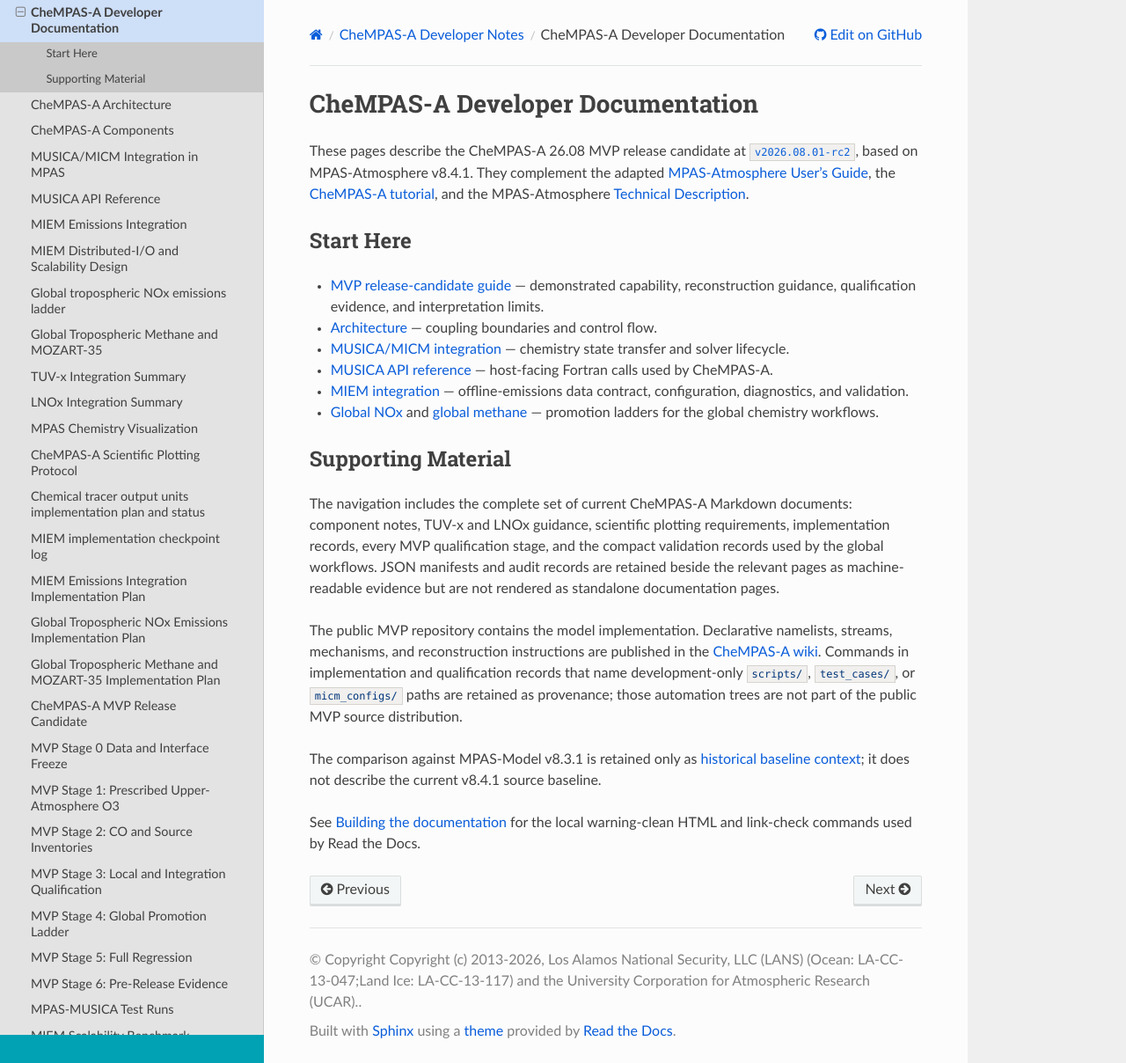
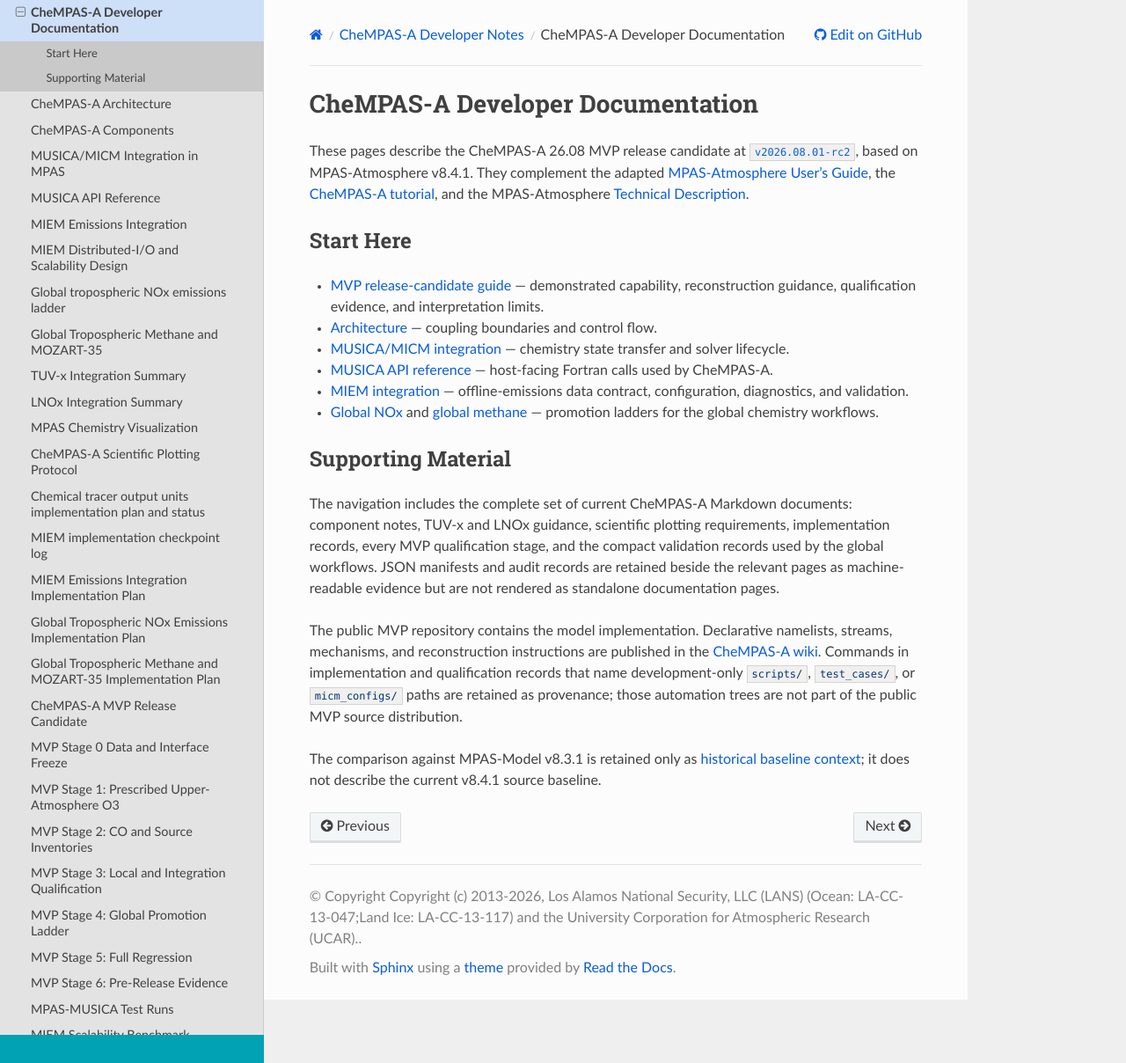
Before and after one commit to NCAR/CheMPAS-A-Docs, a Sphinx documentation site: the page built from docs/chempas/README.md, in a window 1280 px wide and 1208 px high. Shown: the whole window at 88% size. Built offline with Sphinx 7.4.7 and the Read the Docs theme 3.1.0, drawn with Linux system fonts in a browser that asks for light colours.

Commit message:
docs: hide maintainer build instructions from RTD

```diff
--- a/docs/chempas/README.md
+++ b/docs/chempas/README.md
@@ -42,6 +42,3 @@ those automation trees are not part of the public MVP source distribution.
 The comparison against MPAS-Model v8.3.1 is retained only as
 [historical baseline context](upstream/2026-04-19-vs-mpas-v8.3.1.md); it does
 not describe the current v8.4.1 source baseline.
-
-See [Building the documentation](../README.md) for the local warning-clean
-HTML and link-check commands used by Read the Docs.
--- a/docs/conf.py
+++ b/docs/conf.py
@@ -92,7 +92,7 @@ language = 'en'
 # List of patterns, relative to source directory, that match files and
 # directories to ignore when looking for source files.
 # This patterns also effect to html_static_path and html_extra_path
-exclude_patterns = ['_build', 'Thumbs.db', '.DS_Store',
+exclude_patterns = ['_build', 'README.md', 'Thumbs.db', '.DS_Store',
                     'design_docs/template.md',
                     'superpowers/**']
 
--- a/docs/index.rst
+++ b/docs/index.rst
@@ -107,7 +107,6 @@ equations, and spatial discretization.
 .. toctree::
    :maxdepth: 3
 
-   README
    users-guide/index
    tutorial/index
    technical-description/index
```
